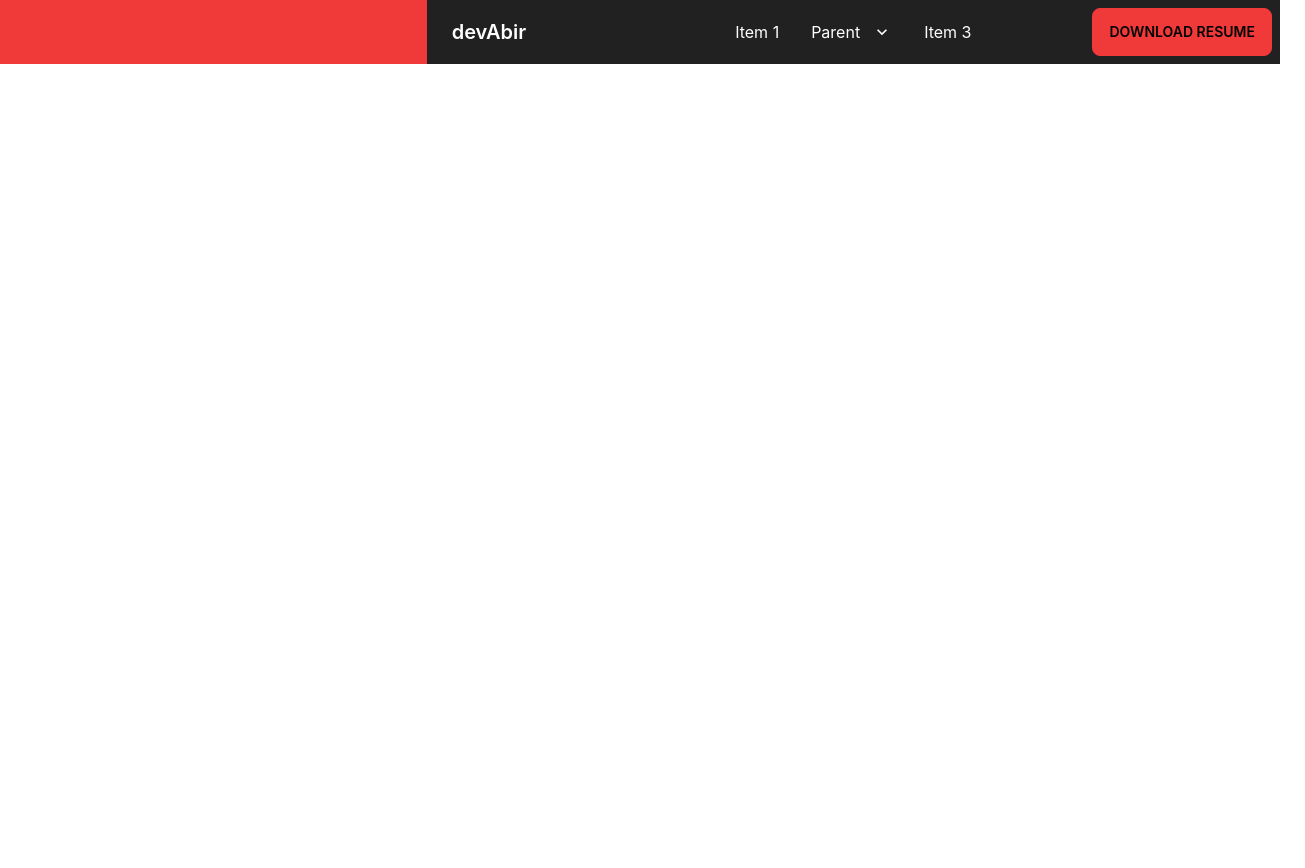
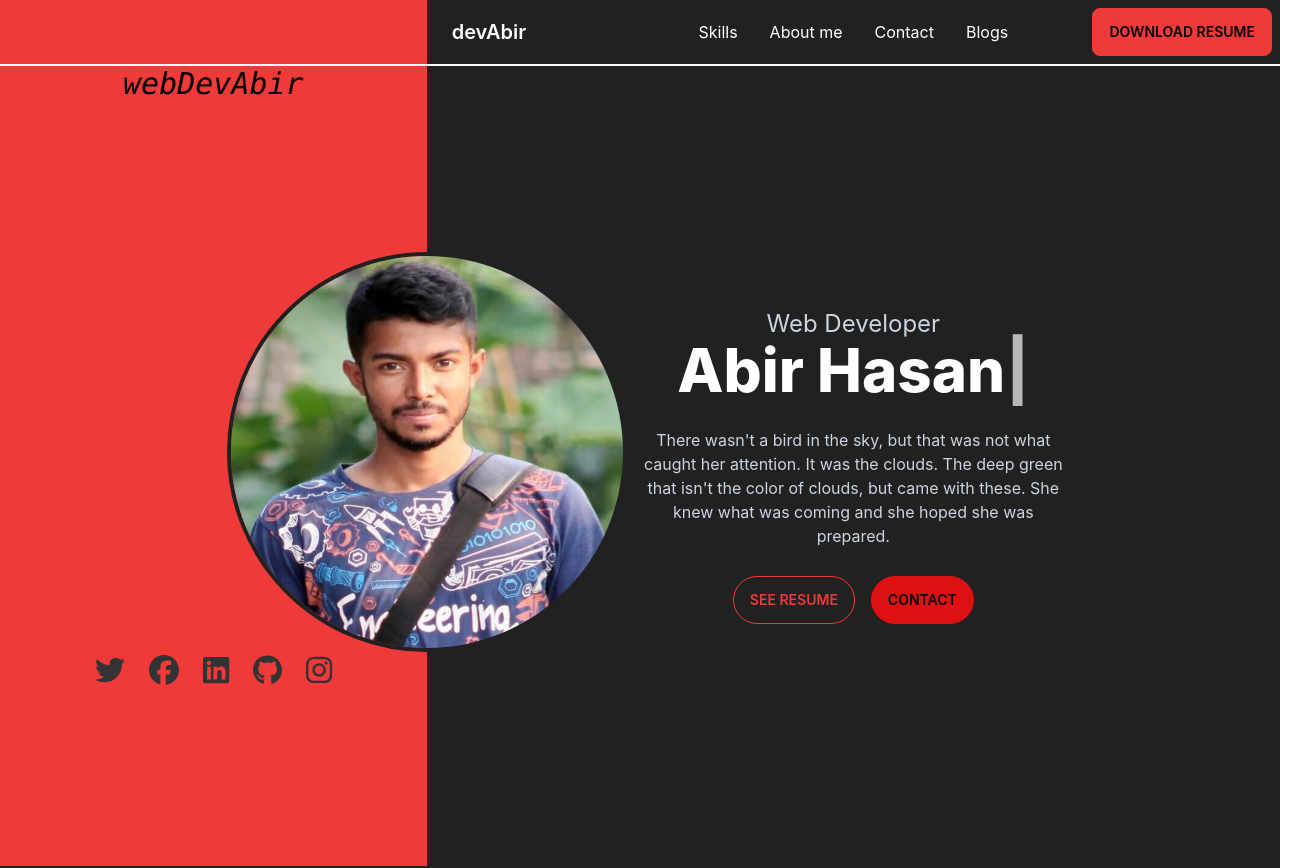
Before and after one commit to abir14016/my-portfolio, a React (Create React App) app: page /home in a window 1280 px wide. Shown: the top 868 px of the page, 1305 px wide, since content can reach past the window. Before the commit the page ends 800 px from the top, so only its background shows below. Built offline with nearby package versions, Linux system fonts and the light colour scheme.

Commit message:
routes setup

```diff
--- a/src/App.js
+++ b/src/App.js
@@ -3,13 +3,16 @@ import './App.css';
 import Home from './Pages/Home/Home';
 import Header from './Pages/Shared/Header/Header';
 import { ToastContainer } from 'react-toastify';
+import Blogs from './Pages/Blogs/Blogs';
 
 function App() {
   return (
-    <div className="App bg-primary">
+    <div className="App">
       <Header></Header>
       <Routes>
         <Route path='/' element={<Home></Home>}></Route>
+        <Route path='/home' element={<Home></Home>}></Route>
+        <Route path='/blogs' element={<Blogs></Blogs>}></Route>
       </Routes>
       <ToastContainer />
     </div>
--- /dev/null
+++ b/src/Pages/Blogs/Blogs.js
@@ -0,0 +1,14 @@
+import React from 'react';
+
+const Blogs = () => {
+    const style = { "--value": 70 }
+    return (
+        <div>
+            <div className="radial-progress" style={style}>
+                Coming soon..
+            </div>
+        </div>
+    );
+};
+
+export default Blogs;
--- a/src/Pages/Home/Contact/Contact.js
+++ b/src/Pages/Home/Contact/Contact.js
@@ -18,7 +18,7 @@ const Contact = () => {
             });
     }
     return (
-        <div>
+        <div id="contact">
             <h1 className='text-secondary text-5xl font-bold text-center'>CONTACT</h1>
             <div class="hero min-h-screen">
                 <div class="hero-content flex-col lg:flex-row-reverse">
--- a/src/Pages/Home/Home.js
+++ b/src/Pages/Home/Home.js
@@ -8,7 +8,7 @@ import Skills from './Skills/Skills';
 
 const Home = () => {
     return (
-        <div>
+        <div className='bg-primary'>
             <Banner></Banner>
             <Divider></Divider>
             <Intro></Intro>
--- a/src/Pages/Home/Intro/Intro.js
+++ b/src/Pages/Home/Intro/Intro.js
@@ -3,7 +3,7 @@ import abir from '../../../images/me/abir.png'
 
 const Intro = () => {
     return (
-        <div class="hero min-h-screen text-white">
+        <div id='aboutme' class="hero min-h-screen text-white">
             <div class="hero-content flex-col lg:flex-row-reverse">
                 <div className='bg-secondary rounded-lg flex justify-center py-10'>
                     <div className='bg-primary w-4/5 h-4/5 rounded-lg'>
--- a/src/Pages/Home/Skills/Skills.js
+++ b/src/Pages/Home/Skills/Skills.js
@@ -29,7 +29,7 @@ const Skills = () => {
         cssEase: "linear"
     };
     return (
-        <div>
+        <div id='skills'>
             <h1 class="text-5xl font-bold text-secondary pb-28">SKILLS</h1>
             <Slider {...settings}>
                 <div>
--- a/src/Pages/Shared/Header/Header.js
+++ b/src/Pages/Shared/Header/Header.js
@@ -4,7 +4,7 @@ import './Header.css'
 
 const Header = () => {
     return (
-        <div className='header-container'>
+        <div id='header' className='header-container sticky top-0 z-10 border-b-2 border-slate-50'>
             <div className='bg-secondary empty-container'>
 
             </div>
--- a/src/Pages/Shared/Menubar/Munubar.js
+++ b/src/Pages/Shared/Menubar/Munubar.js
@@ -11,40 +11,22 @@ const Munubar = () => {
                         <svg xmlns="http://www.w3.org/2000/svg" class="h-5 w-5" fill="none" viewBox="0 0 24 24" stroke="currentColor"><path stroke-linecap="round" stroke-linejoin="round" stroke-width="2" d="M4 6h16M4 12h8m-8 6h16" /></svg>
                     </label>
                     <ul tabindex="0" class="menu menu-compact dropdown-content mt-3 p-2 shadow bg-base-100 rounded-box w-52">
-                        <li><a>Item 1</a></li>
-                        <li tabindex="0">
-                            <a class="justify-between">
-                                Parent
-                                <svg class="fill-current" xmlns="http://www.w3.org/2000/svg" width="24" height="24" viewBox="0 0 24 24"><path d="M8.59,16.58L13.17,12L8.59,7.41L10,6L16,12L10,18L8.59,16.58Z" /></svg>
-                            </a>
-                            <ul class="p-2">
-                                <li><a>Submenu 1</a></li>
-                                <li><a>Submenu 2</a></li>
-                            </ul>
-                        </li>
-                        <li><a>Item 3</a></li>
+                        <li><a href='home#skills'>Skills</a></li>
+                        <li><a href='home#contact'>Contact</a></li>
                     </ul>
                 </div>
-                <a class="btn btn-ghost normal-case text-xl">devAbir</a>
+                <Link to='/' class="btn btn-ghost normal-case text-xl">devAbir</Link>
             </div>
             <div class="navbar-center hidden lg:flex">
                 <ul class="menu menu-horizontal p-0">
-                    <li><a>Item 1</a></li>
-                    <li tabindex="0">
-                        <a>
-                            Parent
-                            <svg class="fill-current" xmlns="http://www.w3.org/2000/svg" width="20" height="20" viewBox="0 0 24 24"><path d="M7.41,8.58L12,13.17L16.59,8.58L18,10L12,16L6,10L7.41,8.58Z" /></svg>
-                        </a>
-                        <ul class="p-2">
-                            <li><a>Submenu 1</a></li>
-                            <li><a>Submenu 2</a></li>
-                        </ul>
-                    </li>
-                    <li><a>Item 3</a></li>
+                    <li><a href='home#skills'>Skills</a></li>
+                    <li><a href='home#aboutme'>About me</a></li>
+                    <li><a href='home#contact'>Contact</a></li>
+                    <li><Link to="/blogs">Blogs</Link></li>
                 </ul>
             </div>
             <div class="navbar-end">
-                <Link className='btn btn-secondary text-extrabold text-black' to={resume} target="_blank" download={resume}>Download Resume</Link>
+                <a className='btn btn-secondary text-extrabold text-black' href={resume} target="_blank" rel="noreferrer" download>Download Resume</a>
             </div>
         </div>
     );
```
Also changed, not shown: src/Pages/Blogs/Blogs.css (added).
